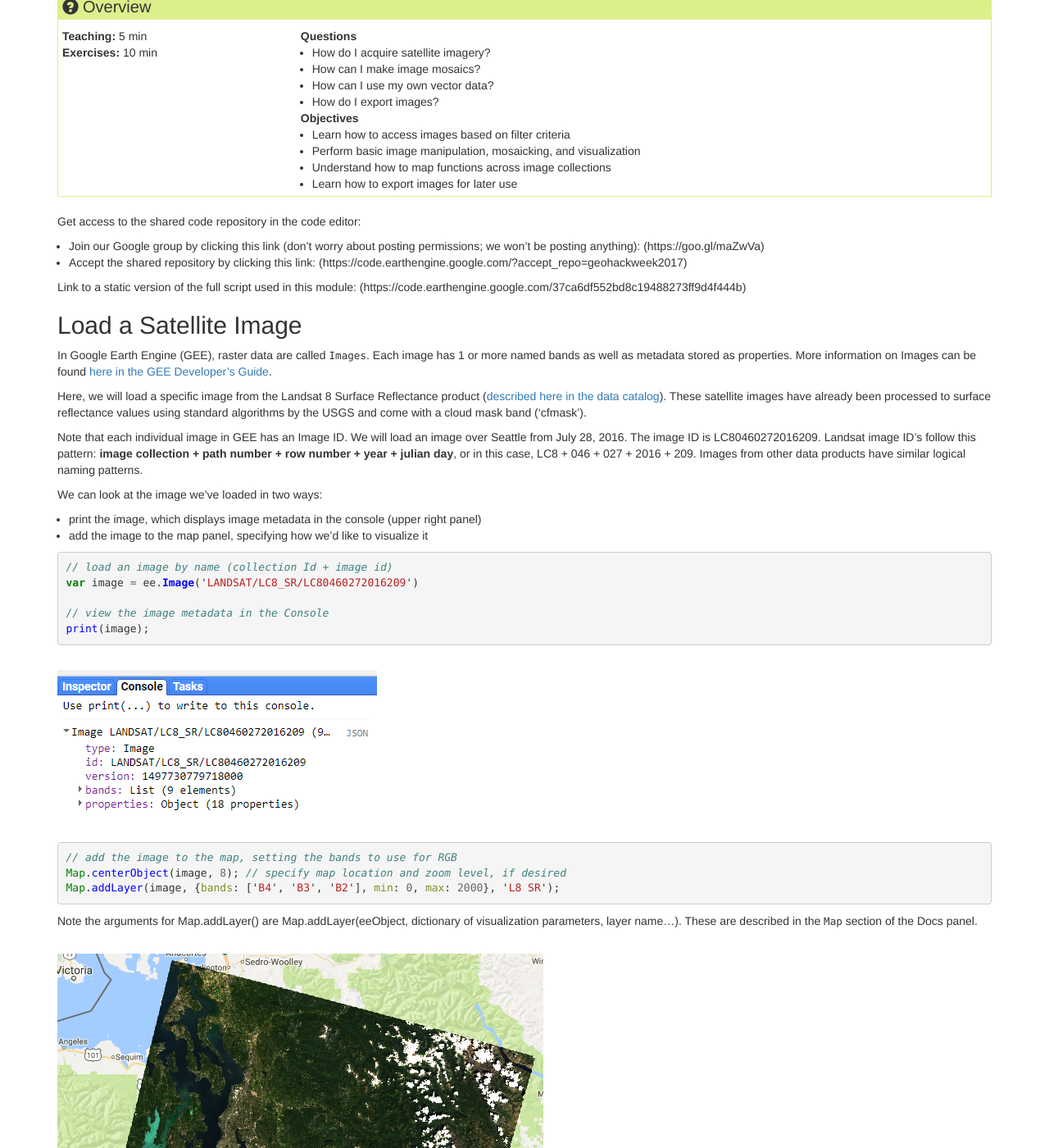
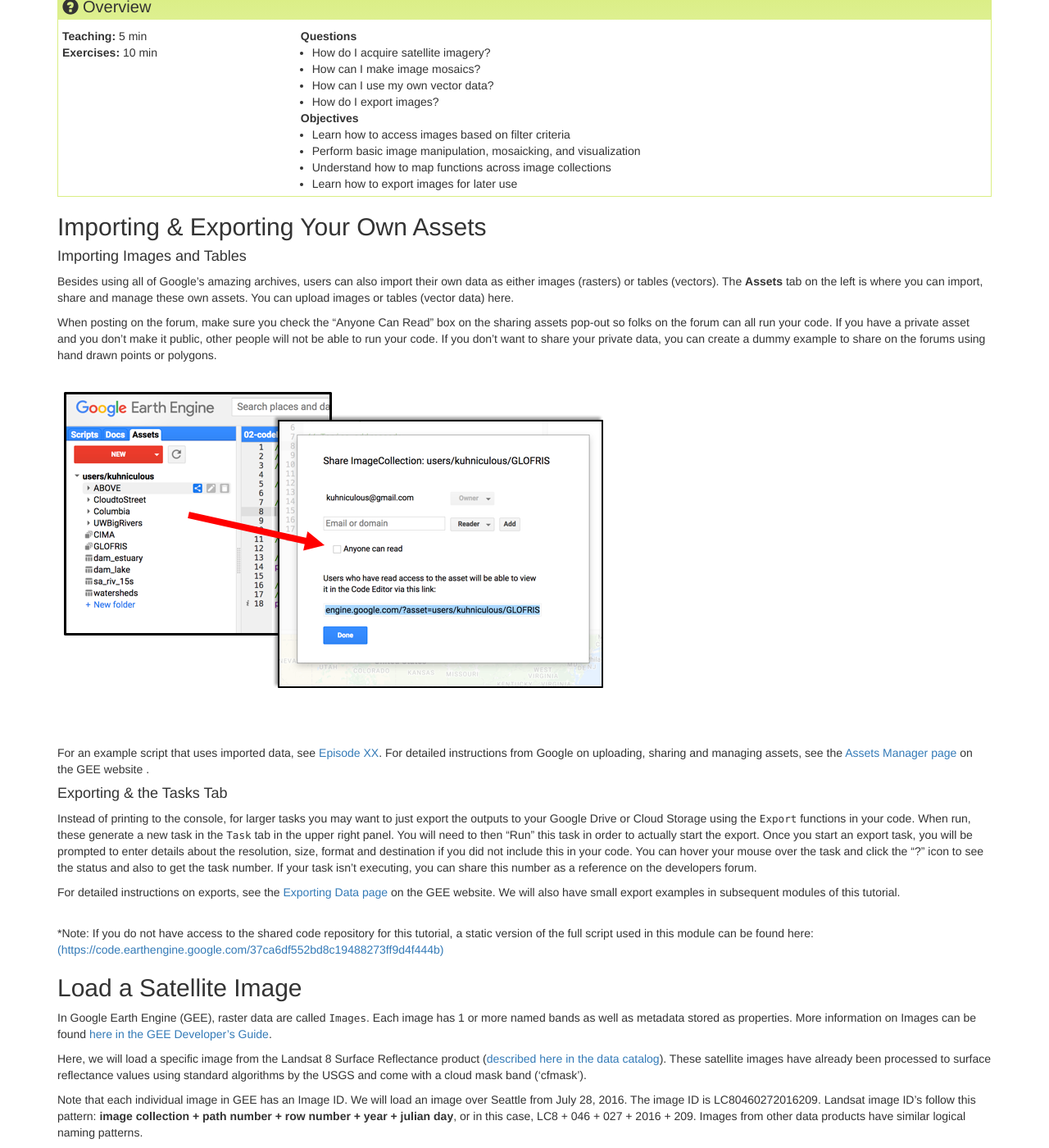
Before and after one commit to geohackweek/GoogleEarthEngine, a Jekyll site: the page built from _episodes/03-load-imagery.md, in a window 1280 px wide and 1400 px high, scrolled down 197 px. Shown: the whole window at 82% size. Built offline with Jekyll 4.4.1, drawn with Linux system fonts in a browser that asks for light colours.

```diff
--- a/_episodes/03-load-imagery.md
+++ b/_episodes/03-load-imagery.md
@@ -19,13 +19,29 @@ keypoints:
 - Images can be exported for future use within GEE or for outside software
 ---
 
-Get access to the shared code repository in the code editor:
+## Importing & Exporting Your Own Assets
 
-- Join our Google group by clicking this link (don't worry about posting permissions; we won't  be posting anything): (https://goo.gl/maZwVa)
-- Accept the shared repository by clicking this link: (https://code.earthengine.google.com/?accept_repo=geohackweek2017)
+#### Importing Images and Tables
+Besides using all of Google's amazing archives, users can also import their own data as either images (rasters) or tables (vectors). The **Assets** tab on the left is where you can import, share and manage these own assets. You can upload images or tables (vector data) here.
 
-Link to a static version of the full script used in this module:
-(https://code.earthengine.google.com/37ca6df552bd8c19488273ff9d4f444b)
+When posting on the forum, make sure you check the "Anyone Can Read" box on the sharing assets pop-out so folks on the forum can all run your code. If you have a private asset and you don't make it public, other people will not be able to run your code. If you don't want to share your private data, you can create a dummy example to share on the forums using hand drawn points or polygons.
+
+<br>
+<img src="../fig/02_sharingassets.png" border = "10">
+<br><br>
+
+For an example script that uses imported data, see [Episode XX](). For detailed instructions from Google on uploading, sharing and managing assets, see the [Assets Manager page](https://developers.google.com/earth-engine/asset_manager) on the GEE website .
+
+#### Exporting & the Tasks Tab
+Instead of printing to the console, for larger tasks you may want to just export the outputs to your Google Drive or Cloud Storage using the `Export` functions in your code. When run, these generate a new task in the `Task` tab in the upper right panel. You will need to then "Run" this task in order to actually start the export. Once you start an export task, you will be prompted to enter details about the resolution, size, format and destination if you did not include this in your code. You can hover your mouse over the task and click the "?" icon to see the status and also to get the task number. If your task isn't executing, you can share this number as a reference on the developers forum.
+
+For detailed instructions on exports, see the [Exporting Data page](https://developers.google.com/earth-engine/exporting) on the GEE website. We will also have small export examples in subsequent modules of this tutorial.
+<br>
+<br>
+
+
+*Note: If you do not have access to the shared code repository for this tutorial, a static version of the full script used in this module can be found here:
+[(https://code.earthengine.google.com/37ca6df552bd8c19488273ff9d4f444b)](https://code.earthengine.google.com/37ca6df552bd8c19488273ff9d4f444b)
 
 ## Load a Satellite Image
 In Google Earth Engine (GEE), raster data are called `Images`. Each image has 1 or more named bands as well as metadata stored as properties. More information on Images can be found [here in the GEE Developer's Guide](https://developers.google.com/earth-engine/image_overview).
```
Also changed, not shown: _episodes/00-access-javascript.md (+17 -5 lines), _episodes/02-code-editor.md (+15 -13 lines).
